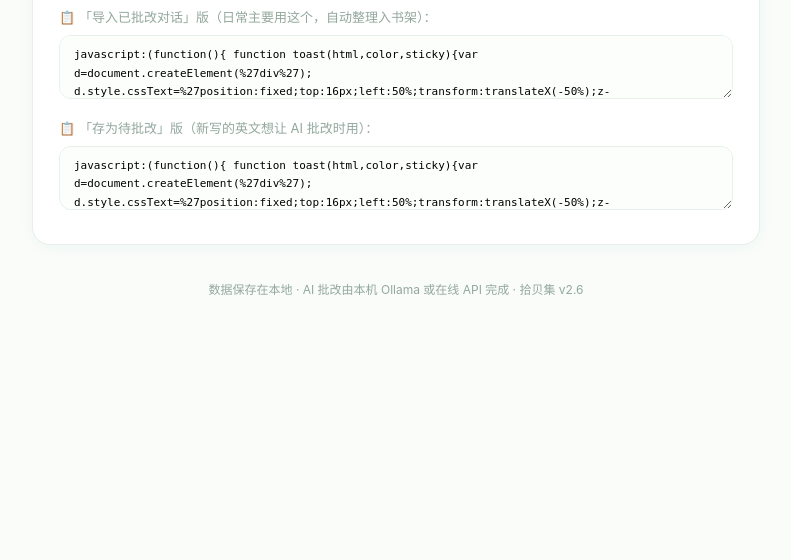
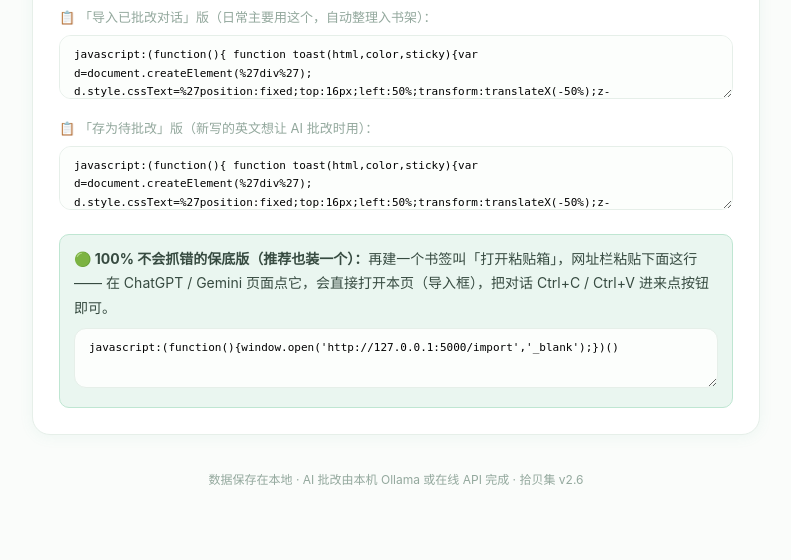
Before and after one commit to bella10281220/essay-coach, a Flask app: page /import in a window 1280 px wide. Shown: the part 1433-1993 px from the top of the page, without its empty margins (244-1035 px from the left). Before the commit the page ends 1728 px from the top, so only its background shows below. Run offline with Flask 3, Linux system fonts and the light colour scheme.

Commit message:
v2.6: paste-box bookmarklet, robust update script with log, no db in repo

```diff
--- a/templates/import.html
+++ b/templates/import.html
@@ -69,5 +69,11 @@ function setMode(m){
   <textarea readonly style="min-height:64px;font-size:11px;font-family:monospace" onclick="this.select()">{{ bookmarklet_import|safe }}</textarea>
   <p style="font-size:13px;color:var(--sub);margin:10px 0 6px">📋 「存为待批改」版（新写的英文想让 AI 批改时用）：</p>
   <textarea readonly style="min-height:64px;font-size:11px;font-family:monospace" onclick="this.select()">{{ bookmarklet|safe }}</textarea>
+
+  <div style="background:var(--green-bg);border:1px solid #bfe6d2;border-radius:10px;padding:12px 14px;font-size:14px;margin-top:16px">
+    <b>🟢 100% 不会抓错的保底版（推荐也装一个）：</b>再建一个书签叫「打开粘贴箱」，网址栏粘贴下面这行——
+    在 ChatGPT / Gemini 页面点它，会直接打开本页（导入框），把对话 Ctrl+C / Ctrl+V 进来点按钮即可。
+    <textarea readonly style="min-height:44px;font-size:11px;font-family:monospace;margin-top:8px" onclick="this.select()">{{ bookmarklet_paste }}</textarea>
+  </div>
 </div>
 {% endblock %}
```
